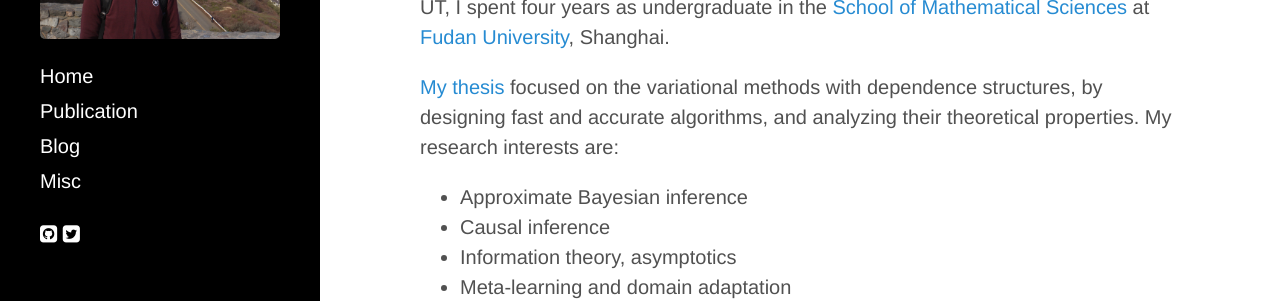
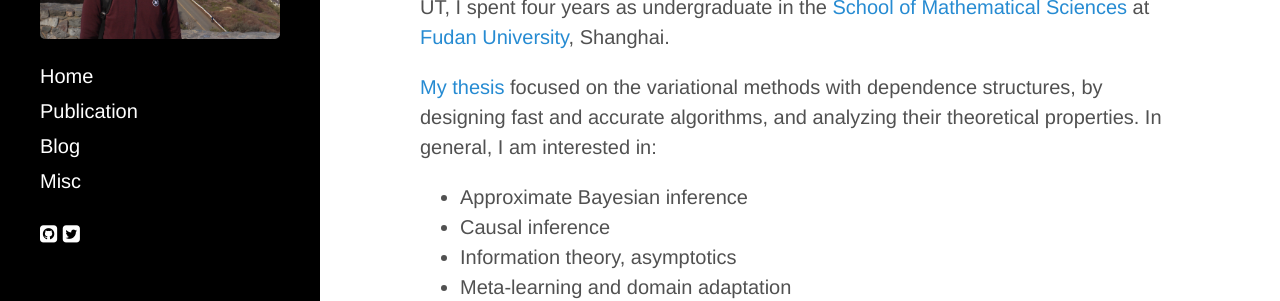
Before and after one commit to mingzhang-yin/mingzhang-yin.github.io, a Jekyll site: the page built from index.md, in a window 1280 px wide. Shown: the part 278-579 px from the top of the page. Built offline with Jekyll 4.4.1, drawn with Linux system fonts in a browser that asks for light colours; nearby versions of some CDN libraries.

Commit message:
Update index.md

```diff
--- a/index.md
+++ b/index.md
@@ -15,7 +15,7 @@
 Recently I got my Ph.D. in <a href="https://stat.utexas.edu">Statistics </a> at <a href="https://www.utexas.edu">The University of Texas at Austin</a>. I am fortunate to learn and work with my advisor
   <a href="https://mingyuanzhou.github.io">Prof. Mingyuan Zhou</a>.  Before coming to UT, I spent four years as undergraduate in the <a href="http://math.fudan.edu.cn/olden/Index.htm"> School of Mathematical Sciences</a> at <a href="http://www.fudan.edu.cn/en/"> Fudan University</a>, Shanghai. </p>
 
- <p> <a href="https://mingzhang-yin.github.io/assets/pdfs/YIN-DISSERTATION-2020.pdf">My thesis </a> focused on the variational methods with dependence structures, by designing fast and accurate algorithms, and analyzing their theoretical properties. My research interests are: </p>
+ <p> <a href="https://mingzhang-yin.github.io/assets/pdfs/YIN-DISSERTATION-2020.pdf">My thesis </a> focused on the variational methods with dependence structures, by designing fast and accurate algorithms, and analyzing their theoretical properties. In general, I am interested in: </p>
   <p>
   <ul>
    <li> Approximate Bayesian inference </li>
```
